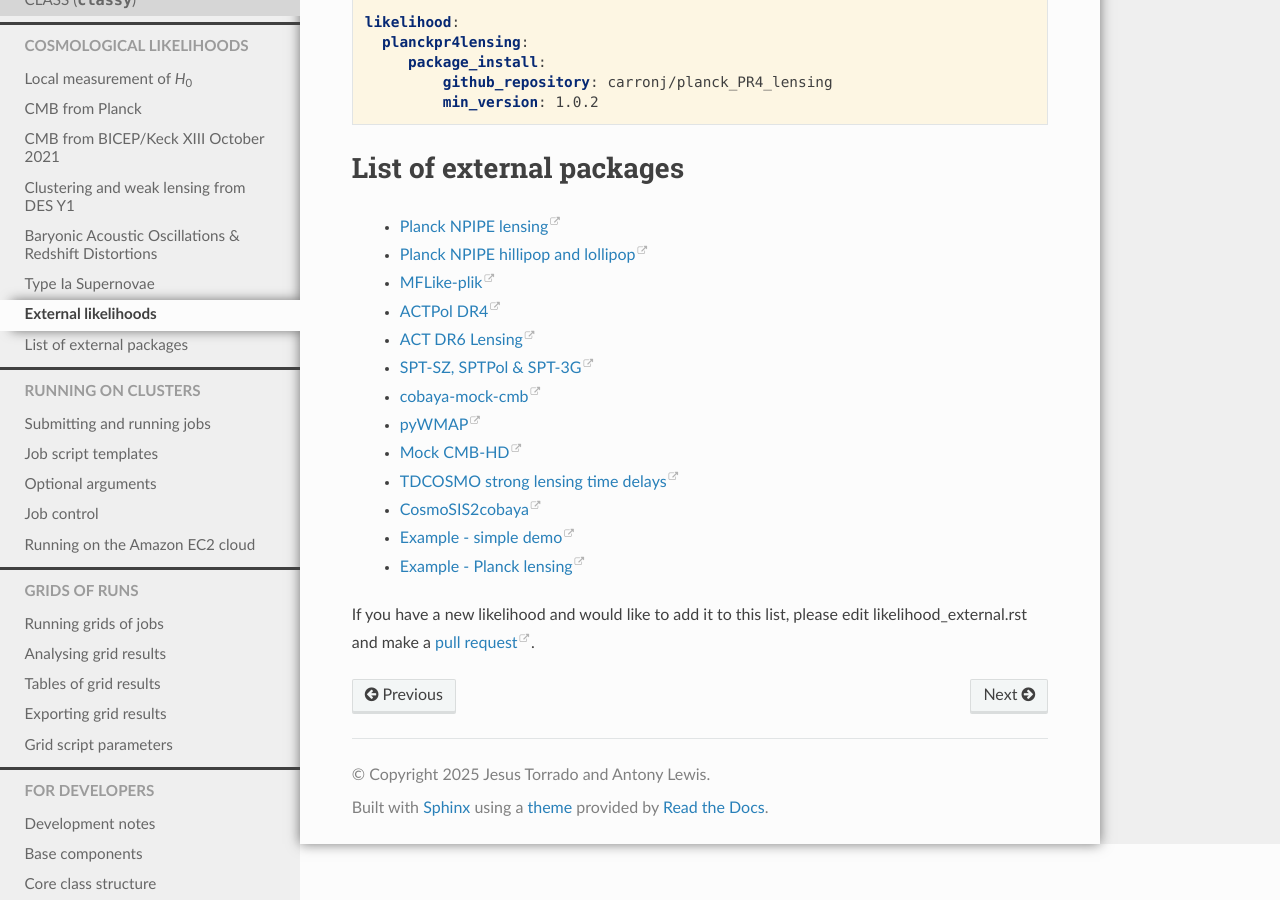
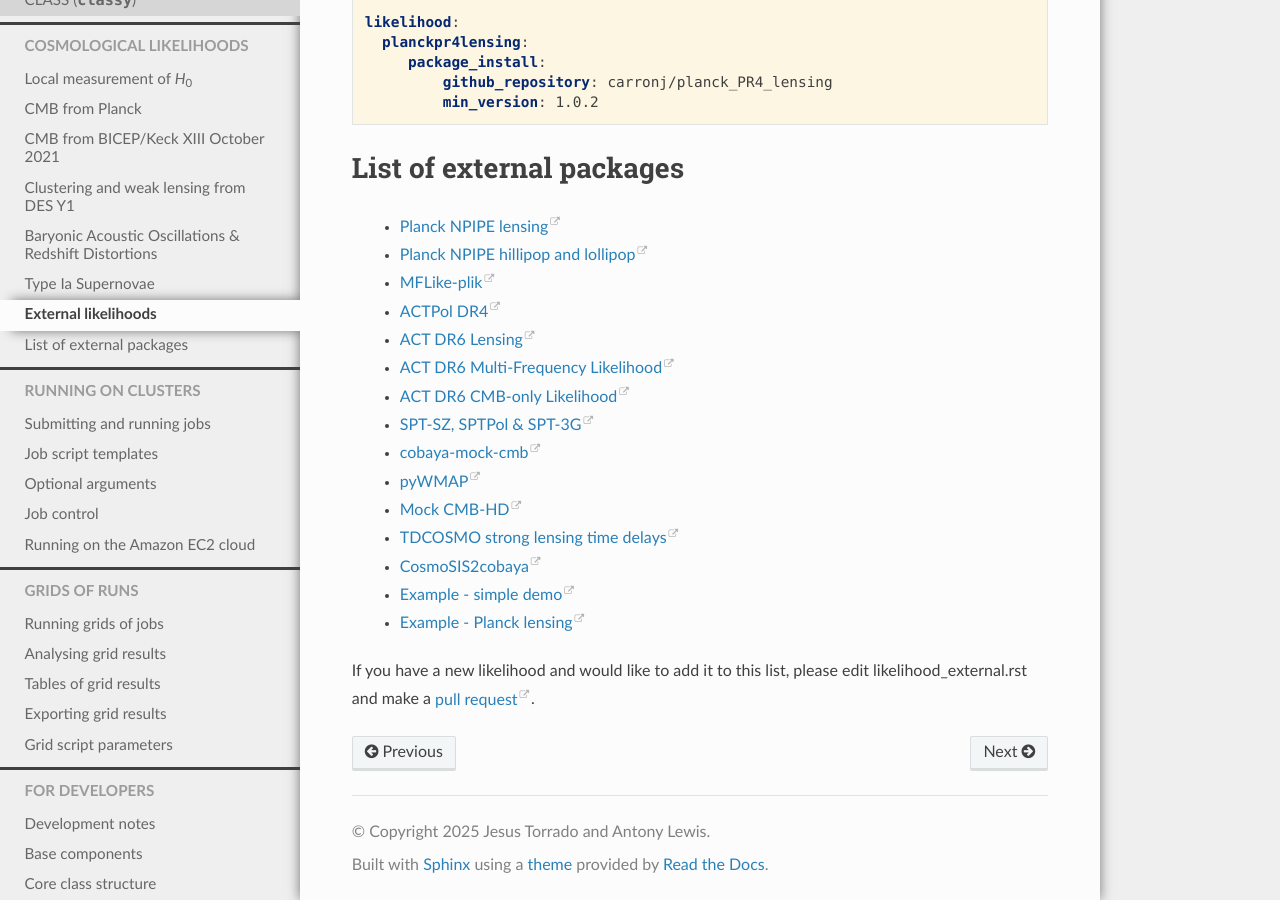
Before and after one commit to CobayaSampler/cobaya, a Sphinx documentation site: the page built from docs/likelihood_external.rst, in a window 1280 px wide and 900 px high, scrolled down 535 px. Built offline with Sphinx 7.4.7 and the Read the Docs theme 3.1.0, drawn with Linux system fonts in a browser that asks for light colours.

Commit message:
Adding ACT DR6 Multi-Frequency Likelihood (#407)
* Adding ACT DR6 Multi-Frequency Likelihood

* Add ACT DR6 lite likelihood

```diff
--- a/docs/likelihood_external.rst
+++ b/docs/likelihood_external.rst
@@ -31,6 +31,8 @@ List of external packages
  * `MFLike-plik <https://github.com/simonsobs/LAT_MFLike/tree/mflike-plik>`_
  * `ACTPol DR4 <https://github.com/ACTCollaboration/pyactlike>`_
  * `ACT DR6 Lensing <https://github.com/ACTCollaboration/act_dr6_lenslike>`_
+ * `ACT DR6 Multi-Frequency Likelihood <https://github.com/ACTCollaboration/act_dr6_mflike>`_
+ * `ACT DR6 CMB-only Likelihood <https://github.com/ACTCollaboration/DR6-ACT-lite>`_
  * `SPT-SZ, SPTPol & SPT-3G <https://github.com/xgarrido/spt_likelihoods>`_
  * `cobaya-mock-cmb <https://github.com/misharash/cobaya_mock_cmb>`_
  * `pyWMAP <https://github.com/HTJense/pyWMAP>`_
```
